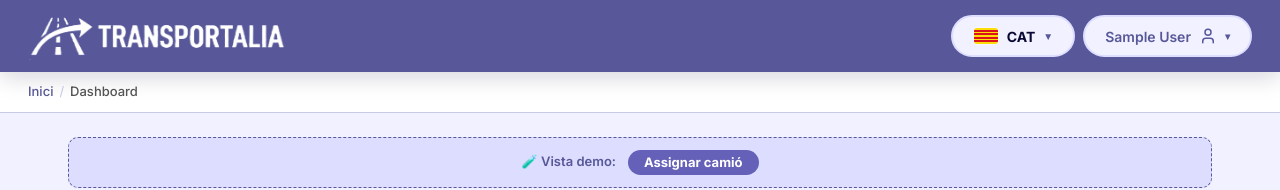
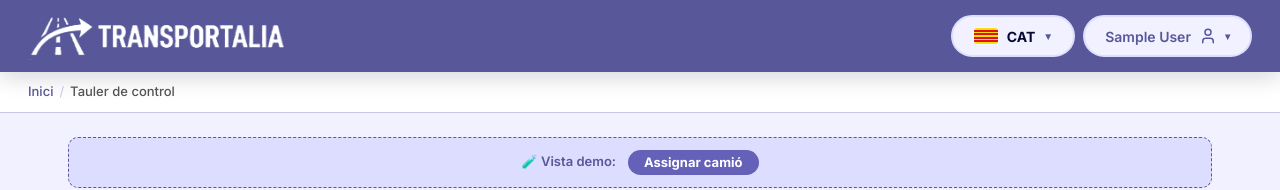
Before and after one commit to Samuraky/webIPO, a React (Vite) app: page /webIPO/dashboard in a window 1280 px wide. Shown: the top 190 px of the page. Built offline with nearby package versions, Linux system fonts and the light colour scheme; sample sign-in values are in the browser's storage.

Commit message:
cambio traduccion dashboard

```diff
--- a/src/i18n/translations.js
+++ b/src/i18n/translations.js
@@ -7,7 +7,7 @@ export const t = {
     /* Breadcrumb */
     bread_home:         'Inici',
     bread_login:        'Login',
-    bread_dash:         'Dashboard',
+    bread_dash:         'Tauler de control',
     bread_login_title:  'Iniciar sessió',
     bread_recover_title:'Recuperar contrasenya',
     bread_finish_title: 'Finalitzar transport',
@@ -149,7 +149,7 @@ export const t = {
     /* Breadcrumb */
     bread_home:         'Inicio',
     bread_login:        'Login',
-    bread_dash:         'Dashboard',
+    bread_dash:         'Panel de control',
     bread_login_title:  'Iniciar sesión',
     bread_recover_title:'Recuperar contraseña',
     bread_finish_title: 'Finalizar transporte',
```
